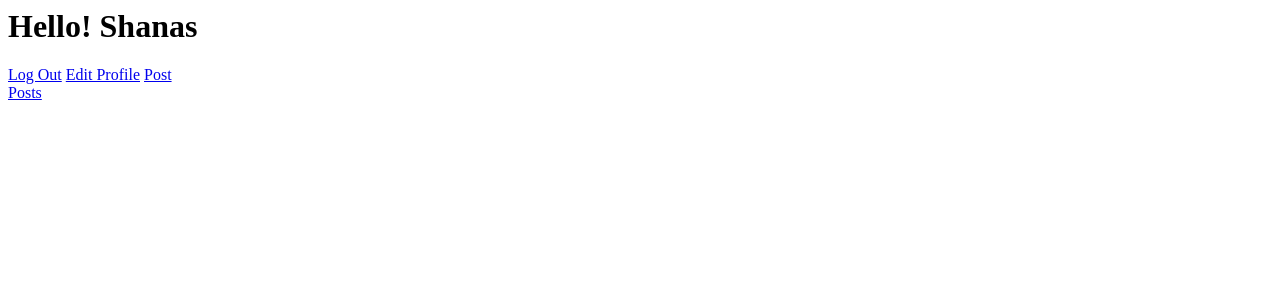
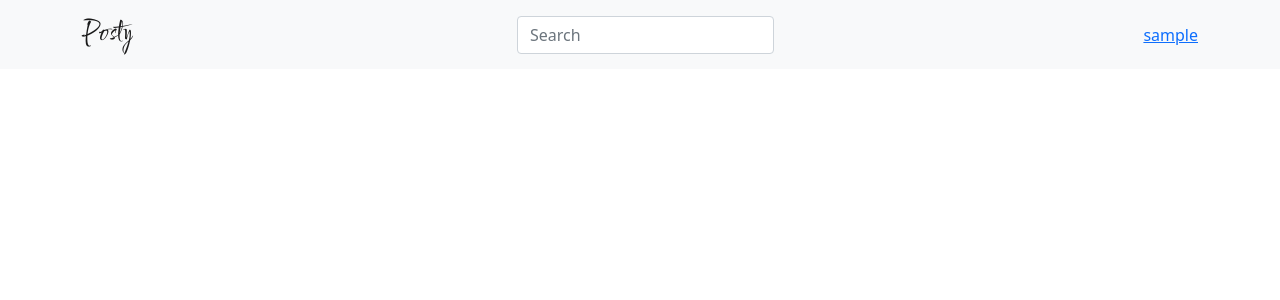
Before and after one commit to mrshanas/posty, a Django app: page / in a window 1280 px wide. Shown: the top 300 px of the page. Run offline with Django 4.2, Linux system fonts and the light colour scheme; the visitor is signed in with stand-in values (Sample User, id 1).

Commit message:
Frontend styling

```diff
--- a/posty/views.py
+++ b/posty/views.py
@@ -2,7 +2,6 @@ from django.http import HttpResponse
 from django.shortcuts import get_object_or_404, redirect, render
 from django.contrib.auth.decorators import login_required
 from .models import Post
-
 from .forms import PostCreateForm
 
 # Create your views here.
--- /dev/null
+++ b/static/posty/css/base.css
@@ -0,0 +1,8 @@
+body{
+    background: #fff;
+}
+
+.app-name{
+    font-family: 'Comforter', cursive;
+    font-size: 1.8rem;
+}
--- a/templates/posty/base.html
+++ b/templates/posty/base.html
@@ -1,6 +1,41 @@
-<h1>Hello! Shanas</h1>
-<a href="{% url 'logout' %}">Log Out</a>
+{% load static %}
+<!DOCTYPE html>
+<html lang="en">
+<head>
+    <meta charset="UTF-8">
+    <meta http-equiv="X-UA-Compatible" content="IE=edge">
+    <meta name="viewport" content="width=device-width, initial-scale=1.0">
+    <title>{% block title %}Posty{% endblock title %}</title>
+    <!-- CSS only -->
+
+    <!-- Google Fonts API -->
+    <link rel="preconnect" href="https://fonts.googleapis.com">
+    <link rel="preconnect" href="https://fonts.gstatic.com" crossorigin>
+    <link href="https://fonts.googleapis.com/css2?family=Comforter&display=swap" rel="stylesheet">
+
+    <!-- Bootstrap 5.1.3 -->
+    <link
+    href="https://cdn.jsdelivr.net/npm/bootstrap@5.1.3/dist/css/bootstrap.min.css"
+    rel="stylesheet" integrity="sha384-1BmE4kWBq78iYhFldvKuhfTAU6auU8tT94WrHftjDbrCEXSU1oBoqyl2QvZ6jIW3"
+    crossorigin="anonymous">
+
+    <!-- Static CSS -->
+    <link rel="stylesheet" href="{% static 'posty/css/base.css' %}">
+
+</head>
+<body>
+    {% include 'posty/navbar.html' %}
+<!--<a href="{% url 'logout' %}">Log Out</a>
 <a href="{% url 'users:edit_profile' request.user.id %}">Edit Profile</a>
 <a href="{% url 'posty:post' %}">Post</a>
 <br>
-<a href="{% url 'posty:posts' %}">Posts</a>
+<a href="{% url 'posty:posts' %}">Posts</a> -->
+
+    <!-- JavaScript Bundle with Popper -->
+    <script
+    src="https://cdn.jsdelivr.net/npm/bootstrap@5.1.3/dist/js/bootstrap.bundle.min.js" integrity="sha384-ka7Sk0Gln4gmtz2MlQnikT1wXgYsOg+OMhuP+IlRH9sENBO0LRn5q+8nbTov4+1p"
+    crossorigin="anonymous"
+    >
+    </script>
+</body>
+</html>
--- /dev/null
+++ b/templates/posty/navbar.html
@@ -0,0 +1,9 @@
+<nav class="navbar navbar-expand-lg navbar-light bg-light">
+    <div class="container">
+        <a href="#" class="navbar-brand app-name ">Posty</a>
+        <form action="" class="d-flex">
+            <input type="search" class="form-control" placeholder="Search" aria-label="Search">
+        </form>
+        <a href="#">{{ request.user.username }}</a>
+    </div>
+</nav>
```
